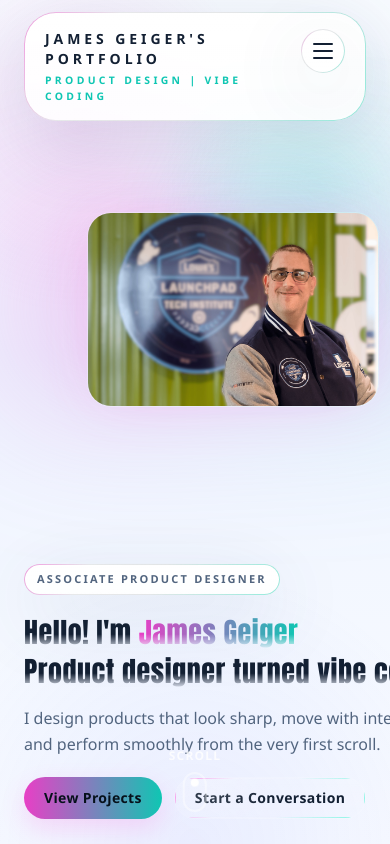
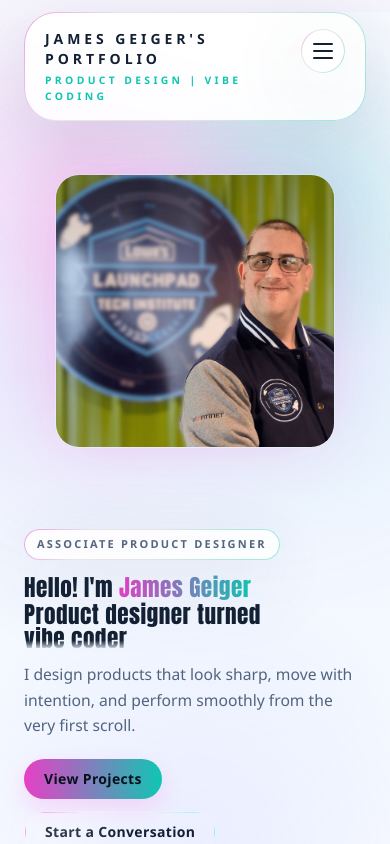
Before and after one commit to thegeigerux/vibe-coding-portfolio, a Next.js app: page / in a window 390 px wide. Shown: the top 844 px of the page. Built offline with nearby package versions, Linux system fonts and the light colour scheme.

Commit message:
Refine mobile layout and local preview workflow

```diff
--- a/app/globals.css
+++ b/app/globals.css
@@ -78,6 +78,19 @@ html,
 body {
   margin: 0;
   min-height: 100%;
+}
+
+html {
+  background:
+    radial-gradient(circle at 20% 15%, var(--bg-glow-1), transparent 24%),
+    radial-gradient(circle at 82% 22%, var(--bg-glow-2), transparent 22%),
+    radial-gradient(circle at 50% 100%, var(--bg-glow-3), transparent 32%),
+    linear-gradient(
+      180deg,
+      var(--bg-grad-start) 0%,
+      var(--bg-grad-mid) 42%,
+      var(--bg-grad-end) 100%
+    );
 }
 
 body {
--- a/app/layout.jsx
+++ b/app/layout.jsx
@@ -9,10 +9,6 @@ export const metadata = {
   },
   description:
     "Modern developer portfolio showcasing frontend engineering, product thinking, and immersive web experiences.",
-  themeColor: [
-    { media: "(prefers-color-scheme: dark)", color: "#0a0a0f" },
-    { media: "(prefers-color-scheme: light)", color: "#ffffff" },
-  ],
   keywords: [
     "developer portfolio",
     "next.js portfolio",
@@ -34,9 +30,27 @@ export const metadata = {
   },
 };
 
+export const viewport = {
+  width: "device-width",
+  initialScale: 1,
+  viewportFit: "cover",
+  themeColor: [
+    { media: "(prefers-color-scheme: dark)", color: "#080b17" },
+    { media: "(prefers-color-scheme: light)", color: "#eef4ff" },
+  ],
+  colorScheme: "dark light",
+};
+
 export default function RootLayout({ children }) {
   return (
     <html lang="en" className="scroll-smooth" suppressHydrationWarning>
+      <head>
+        <meta name="apple-mobile-web-app-capable" content="yes" />
+        <meta
+          name="apple-mobile-web-app-status-bar-style"
+          content="black-translucent"
+        />
+      </head>
       <body>
         <script
           dangerouslySetInnerHTML={{
--- a/components/About.jsx
+++ b/components/About.jsx
@@ -1,14 +1,4 @@
 import { skills } from "@/lib/projects";
-import { Hexagon, Ghost, Gem, Cpu } from "lucide-react";
-
-const CLIENTS = [
-  { name: "Next.js", icon: Hexagon },
-  { name: "React", icon: Cpu },
-  { name: "TypeScript", icon: Gem },
-  { name: "Tailwind", icon: Ghost },
-  { name: "Node.js", icon: Hexagon },
-  { name: "Vercel", icon: Cpu },
-];
 
 export default function About() {
   return (
@@ -49,39 +39,6 @@ export default function About() {
             </div>
           </div>
         </div>
-
-        {/* Tech Stack Marquee */}
-        <div className="relative mt-10 overflow-hidden rounded-2xl border border-white/10 bg-white/5 py-6 backdrop-blur-xl">
-          <p className="mb-4 px-8 text-xs font-semibold uppercase tracking-[0.2em] text-[var(--color-muted)]">
-            Tech Stack
-          </p>
-          <div
-            className="relative flex overflow-hidden"
-            style={{
-              maskImage:
-                "linear-gradient(to right, transparent, black 10%, black 90%, transparent)",
-              WebkitMaskImage:
-                "linear-gradient(to right, transparent, black 10%, black 90%, transparent)",
-            }}
-          >
-            <div className="animate-marquee flex gap-12 whitespace-nowrap px-4">
-              {[...CLIENTS, ...CLIENTS, ...CLIENTS].map((client, i) => (
-                <div
-                  key={i}
-                  className="flex items-center gap-2 opacity-50 transition-all hover:opacity-100 hover:scale-105 cursor-default grayscale hover:grayscale-0"
-                >
-                  <client.icon
-                    className="h-6 w-6 text-white"
-                    strokeWidth={1.5}
-                  />
-                  <span className="text-lg font-bold text-white tracking-tight">
-                    {client.name}
-                  </span>
-                </div>
-              ))}
-            </div>
-          </div>
-        </div>
       </div>
     </section>
   );
--- a/components/Footer.jsx
+++ b/components/Footer.jsx
@@ -8,13 +8,18 @@ const links = [
 
 export default function Footer() {
   return (
-    <footer className="border-t border-white/10 py-8">
-      <div className="section-shell glass-panel flex flex-col gap-4 rounded-[2rem] px-6 py-5 sm:flex-row sm:items-center sm:justify-between">
-        <p className="text-sm uppercase tracking-[0.2em] text-[var(--color-muted)]">
-          © {new Date().getFullYear()} James Geiger
+    <footer className="py-6 sm:py-8">
+      <div className="section-shell">
+        <div className="glass-panel rounded-[1.75rem] px-5 py-4 sm:rounded-[2rem] sm:px-6 sm:py-5">
+          <div className="flex flex-col gap-4 sm:gap-5">
+            <div className="flex items-center justify-between gap-3">
+              <div className="flex h-11 items-center">
+                <p className="min-w-0 whitespace-nowrap leading-none text-[0.58rem] font-semibold uppercase tracking-[0.18em] text-[var(--color-accent-2)] sm:text-[0.62rem] sm:tracking-[0.22em]">
+                  Connect with me
                 </p>
+              </div>
 
-        <div className="flex items-center gap-3">
+              <div className="flex items-center gap-2 sm:gap-3">
               {links.map(({ href, label, icon: Icon }) => (
                 <Link
                   key={label}
@@ -22,11 +27,20 @@ export default function Footer() {
                   target="_blank"
                   rel="noreferrer"
                   aria-label={label}
-              className="icon-button inline-flex h-11 w-11 items-center justify-center rounded-full border border-white/10 bg-white/[0.03] text-[var(--color-muted)] transition hover:text-[var(--color-accent-2)] focus-visible:outline focus-visible:outline-2 focus-visible:outline-offset-4 focus-visible:outline-[var(--color-accent)]"
+                  className="inline-flex h-11 w-11 items-center justify-center rounded-full text-[var(--color-muted)] transition hover:text-[var(--color-accent-2)] focus-visible:outline focus-visible:outline-2 focus-visible:outline-offset-4 focus-visible:outline-[var(--color-accent)]"
                 >
-              <Icon className="h-4 w-4" />
+                  <span className="icon-button inline-flex h-9 w-9 items-center justify-center rounded-full border border-white/10 bg-white/[0.03] sm:h-10 sm:w-10">
+                    <Icon className="h-3.5 w-3.5 sm:h-4 sm:w-4" />
+                  </span>
                 </Link>
               ))}
+              </div>
+            </div>
+
+            <p className="border-t border-white/10 pt-3 text-[0.72rem] uppercase tracking-[0.18em] text-[var(--color-muted)]/85 sm:text-sm sm:tracking-[0.2em]">
+              © {new Date().getFullYear()} James Geiger
+            </p>
+          </div>
         </div>
       </div>
     </footer>
--- a/components/Hero.jsx
+++ b/components/Hero.jsx
@@ -27,48 +27,43 @@ export default function Hero() {
   }, []);
 
   return (
-    <section className="relative isolate pb-16 pt-2 sm:pb-18 sm:pt-3">
+    <section className="relative isolate overflow-x-clip pb-16 pt-2 sm:pb-18 sm:pt-3">
       <div className="section-shell grain section-glow relative min-h-screen">
-        <div className="relative z-10 grid min-h-[calc(100vh-4rem)] items-center gap-10 pb-8 pt-6 lg:grid-cols-[1.1fr_0.9fr] lg:gap-16">
-          <div className="order-2 flex flex-col gap-5 lg:order-1">
+        <div className="relative z-10 grid min-h-[calc(100vh-4rem)] items-center gap-8 pb-8 pt-5 sm:gap-10 sm:pt-6 lg:grid-cols-[1.1fr_0.9fr] lg:gap-16">
+          <div className="order-2 flex flex-col gap-4 sm:gap-5 lg:order-1">
             <p className="glass-panel inline-flex w-fit rounded-full px-3 py-1.5 text-[11px] font-semibold uppercase tracking-[0.2em] text-[var(--color-muted)]">
               Associate Product Designer
             </p>
-            <div className="space-y-4">
-              <h1 className="max-w-4xl text-[1.75rem] font-medium leading-[1.25] tracking-tight sm:text-3xl md:text-4xl lg:text-[2.5rem]">
-                <span
-                  className="block"
-                  style={{
-                    maskImage:
-                      "linear-gradient(180deg, black 0%, black 55%, transparent 100%)",
-                    WebkitMaskImage:
-                      "linear-gradient(180deg, black 0%, black 55%, transparent 100%)",
-                  }}
-                >
+            <div className="space-y-3 sm:space-y-4">
+              <h1 className="max-w-4xl text-[1.45rem] font-medium leading-[1.02] tracking-tight sm:text-3xl md:text-4xl lg:text-[2.5rem]">
+                <span className="block">
                   Hello! I'm{" "}
                   <span className="bg-[linear-gradient(90deg,var(--color-accent),var(--color-accent-2))] bg-clip-text text-transparent">
                     James Geiger
                   </span>
                 </span>
+                <span className="mt-1 block max-w-[22ch] sm:max-w-none">
+                  Product designer turned
+                </span>
                 <span
-                  className="mt-1 block whitespace-nowrap"
+                  className="block"
                   style={{
                     maskImage:
-                      "linear-gradient(180deg, black 0%, black 55%, transparent 100%)",
+                      "linear-gradient(180deg, black 0%, black 58%, transparent 100%)",
                     WebkitMaskImage:
-                      "linear-gradient(180deg, black 0%, black 55%, transparent 100%)",
+                      "linear-gradient(180deg, black 0%, black 58%, transparent 100%)",
                   }}
                 >
-                  Product designer turned vibe coder
+                  vibe coder
                 </span>
               </h1>
-              <p className="max-w-2xl text-base leading-relaxed text-[var(--color-muted)] sm:text-lg">
+              <p className="max-w-xl text-[0.98rem] leading-relaxed text-[var(--color-muted)] sm:text-lg">
                 I design products that look sharp, move with intention, and
                 perform smoothly from the very first scroll.
               </p>
             </div>
 
-            <div className="flex flex-wrap gap-3">
+            <div className="flex flex-wrap gap-3 pt-1">
               <a
                 href="#projects"
                 className="btn btn-primary px-5 py-2.5 text-sm font-semibold tracking-wide focus-visible:outline focus-visible:outline-2 focus-visible:outline-offset-4 focus-visible:outline-[var(--color-text)]"
@@ -90,13 +85,14 @@ export default function Hero() {
               style={{ transform: `translateY(${offset * -0.15}px)` }}
               aria-hidden="true"
             />
-            <div className="relative mx-auto w-[70%] overflow-hidden rounded-[1.5rem] border border-white/10 shadow-[0_0_60px_-15px_rgba(255,79,216,0.3)] sm:w-[60%] lg:mx-0 lg:w-full">
+            <div className="relative mx-auto aspect-[1.02/1] w-[82%] max-w-[22rem] overflow-hidden rounded-[1.5rem] border border-white/10 shadow-[0_0_60px_-15px_rgba(255,79,216,0.3)] sm:aspect-auto sm:w-[60%] sm:max-w-none lg:mx-0 lg:w-full">
               <Image
                 src="/images/JG_Headshot_2026.jpg"
                 alt="James Geiger"
                 width={450}
                 height={560}
-                className="w-full h-auto object-cover"
+                className="h-full w-full object-cover object-center sm:h-auto"
+                style={{ objectPosition: "center 24%" }}
                 priority
               />
             </div>
@@ -136,7 +132,7 @@ export default function Hero() {
 
       {/* Scroll Indicator */}
       <div
-        className={`pointer-events-none fixed bottom-8 left-1/2 z-50 flex -translate-x-1/2 flex-col items-center gap-2 transition-opacity duration-300 ${isScrolled ? "opacity-0" : "opacity-100"}`}
+        className={`pointer-events-none fixed bottom-8 left-1/2 z-50 hidden -translate-x-1/2 flex-col items-center gap-2 transition-opacity duration-300 md:flex ${isScrolled ? "opacity-0" : "opacity-100"}`}
       >
         <span className="text-xs font-semibold uppercase tracking-widest text-white/80">
           Scroll
--- a/components/Projects.jsx
+++ b/components/Projects.jsx
@@ -1,30 +1,7 @@
-"use client";
-
-import { useRef } from "react";
 import ProjectCard from "@/components/ProjectCard";
 import { projects } from "@/lib/projects";
 
 export default function Projects() {
-  const scrollerRef = useRef(null);
-
-  const onKeyDown = (event) => {
-    if (!scrollerRef.current) {
-      return;
-    }
-
-    const amount = 320;
-
-    if (event.key === "ArrowRight") {
-      event.preventDefault();
-      scrollerRef.current.scrollBy({ left: amount, behavior: "smooth" });
-    }
-
-    if (event.key === "ArrowLeft") {
-      event.preventDefault();
-      scrollerRef.current.scrollBy({ left: -amount, behavior: "smooth" });
-    }
-  };
-
   return (
     <section
       id="projects"
@@ -41,25 +18,19 @@ export default function Projects() {
             </h2>
           </div>
           <p className="max-w-xl text-sm leading-relaxed text-[var(--color-muted)] sm:text-base">
-            Browse horizontally on smaller screens with touch, trackpad, or
-            keyboard arrows. On larger screens, the gallery settles into a
-            cleaner grid so the section feels deliberate instead of oversized.
+            On mobile, the work stacks into an easy-to-scan feed. As the screen
+            opens up, the gallery shifts into a cleaner multi-column layout so
+            the section stays polished instead of cramped.
           </p>
         </div>
 
         <div
-          ref={scrollerRef}
-          tabIndex={0}
-          onKeyDown={onKeyDown}
           aria-label="Project gallery"
-          className="project-gallery-frame glass-panel projects-scroller overflow-x-auto overflow-y-hidden rounded-[2rem] p-4 focus-visible:outline focus-visible:outline-2 focus-visible:outline-offset-4 focus-visible:outline-[var(--color-accent)]"
+          className="project-gallery-frame glass-panel rounded-[2rem] p-3 sm:p-4"
         >
-          <div className="flex w-max gap-4 lg:grid lg:min-w-0 lg:w-full lg:grid-cols-2 xl:grid-cols-3">
+          <div className="grid gap-4 md:grid-cols-2 xl:grid-cols-3">
             {projects.map((project, index) => (
-              <div
-                key={project.slug}
-                className="min-h-full w-[15rem] shrink-0 sm:w-[18rem] lg:w-auto"
-              >
+              <div key={project.slug} className="min-h-full">
                 <ProjectCard project={project} priority={index < 2} />
               </div>
             ))}
--- a/next.config.js
+++ b/next.config.js
@@ -1,5 +1,6 @@
 /** @type {import('next').NextConfig} */
 const nextConfig = {
+  devIndicators: false,
   images: {
     remotePatterns: [
       {
```
Also changed, not shown: 1 other file (tests, documents, lock files or other folders). Lines whose indentation alone changed are shown as unchanged.
